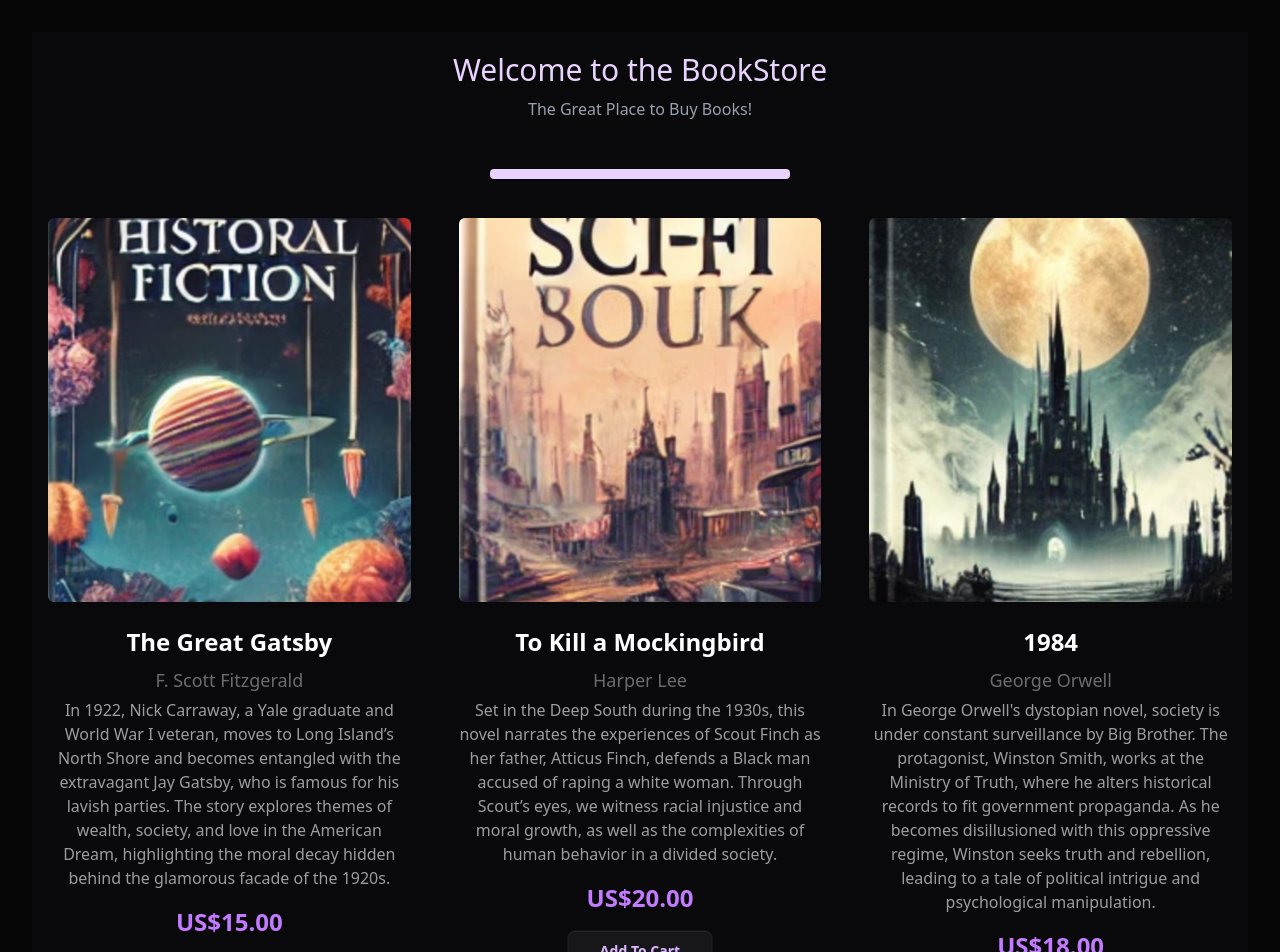
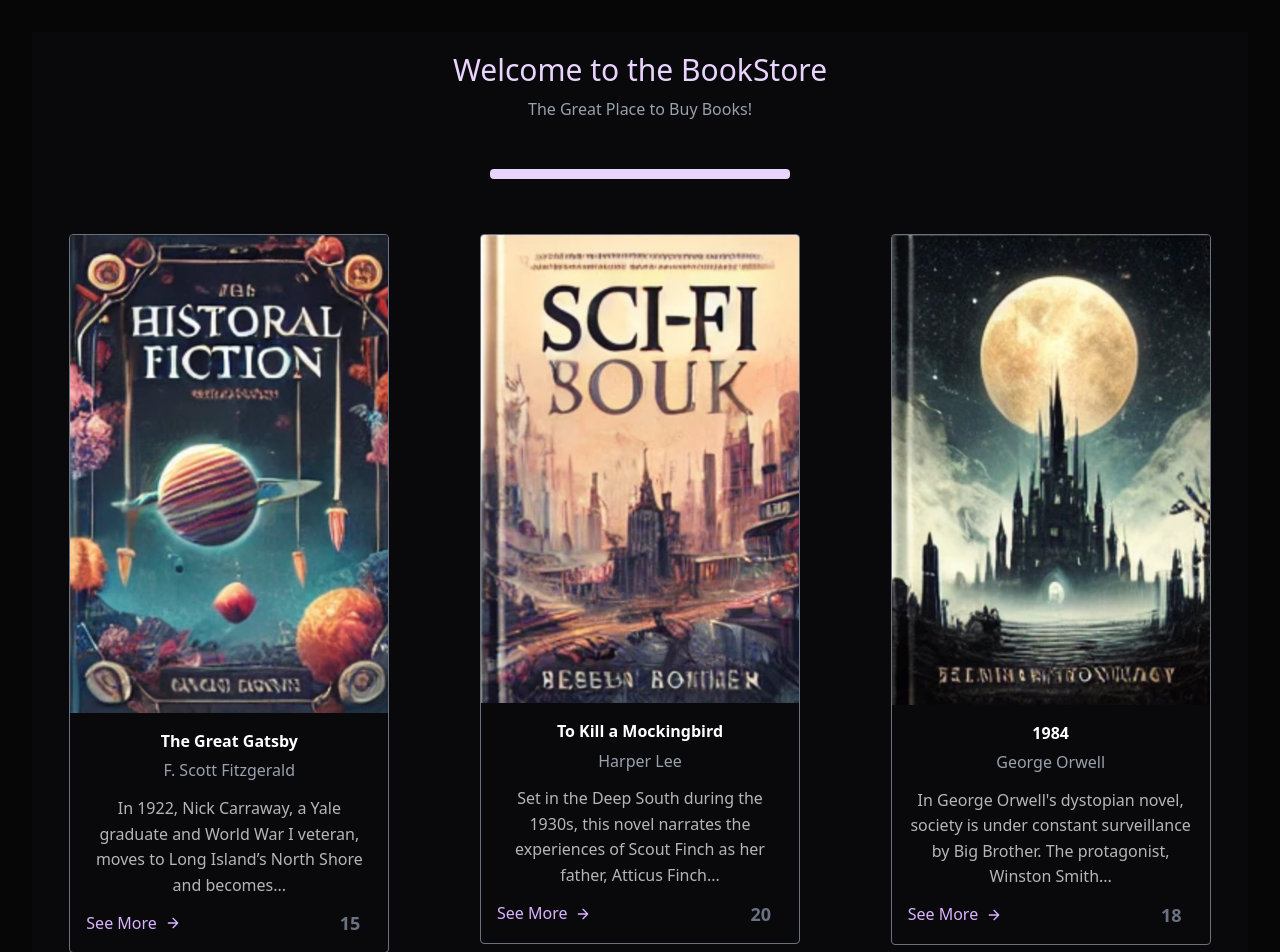
Before and after one commit to meminn422/2025_React_week4, a React (Vite) app: page / in a window 1280 px wide. Shown: the top 952 px of the page. Built offline with nearby package versions, Linux system fonts and the light colour scheme.

Commit message:
Add files via upload

```diff
--- a/src/components/BookItem.jsx
+++ b/src/components/BookItem.jsx
@@ -1,28 +1,35 @@
-import AddToCart from './AddToCart'
+import {Link} from 'react-router'
 
-function ProductDetail({ product }) {
-    return (
-        <div data-theme="luxury" className="flex flex-col items-center px-4 gap-6 max-w-4xl mx-auto">
-            {/* 圖片在上 */}
-            <img
-                alt={product.title}
-                className="w-full max-w-md h-96 object-cover object-center rounded-md"
-                src={product.cover}
-            />
-
-            {/* 說明文字與按鈕在下 */}
-            <div className="w-full max-w-2xl text-center">
-                <h1 className="text-white text-2xl font-bold mb-2">{product.title}</h1>
-                <h2 className="text-white opacity-40 mb-1 text-lg">{product.author}</h2>
-                <p className="text-white opacity-60 text-base mb-4">{product.summary}</p>
-
-                <div className="text-purple-400 flex flex-col items-center gap-4">
-                    <p className="text-2xl font-semibold">US${product.price}.00</p>
-                    <AddToCart />
+function ProductItem({product}){
+    return(
+        <section className="pt-4 px-3 lg:px-4">
+            <div className="max-w-xs mx-auto border border-gray-500 rounded overflow-hidden">
+                <Link to={`/products/id/${product.id}`}>
+                    <img className=" w-full" src={product.cover} alt={product.name}/>
+                </Link>
+                <div className="p-4">
+                    <h4 className="text-white font-bold mb-1">
+                        {product.title}
+                    </h4>
+                    <h6 className="text-gray-400 mb-3">
+                        {product.author}
+                    </h6>
+                    <p className="text-white opacity-70 mb-3">{product.summary_short}</p>
+                    <div className="flex justify-between flex-wrap">
+                        <Link to={`/products/id/${product.id}`} className="text-purple-300 no-underline flex items-center">
+                            See More
+                            <svg width="24" height="20" fill="none" stroke="currentColor" strokeLinecap="round" strokeLinejoin="round" strokeWidth="2" className="w-4 h-4 ml-2" viewBox="0 0 24 24">
+                                <path d="M5 12h14M12 5l7 7-7 7"></path>
+                            </svg>
+                        </Link>
+                        <span className="text-gray-500 inline-flex items-center leading-none text-lg pr-3 py-1 font-bold">
+                            {product.price}
+                        </span>
+               </div>
                 </div>
             </div>
-        </div>
+        </section>
     )
 }
 
-export default ProductDetail;
+export default ProductItem
```
